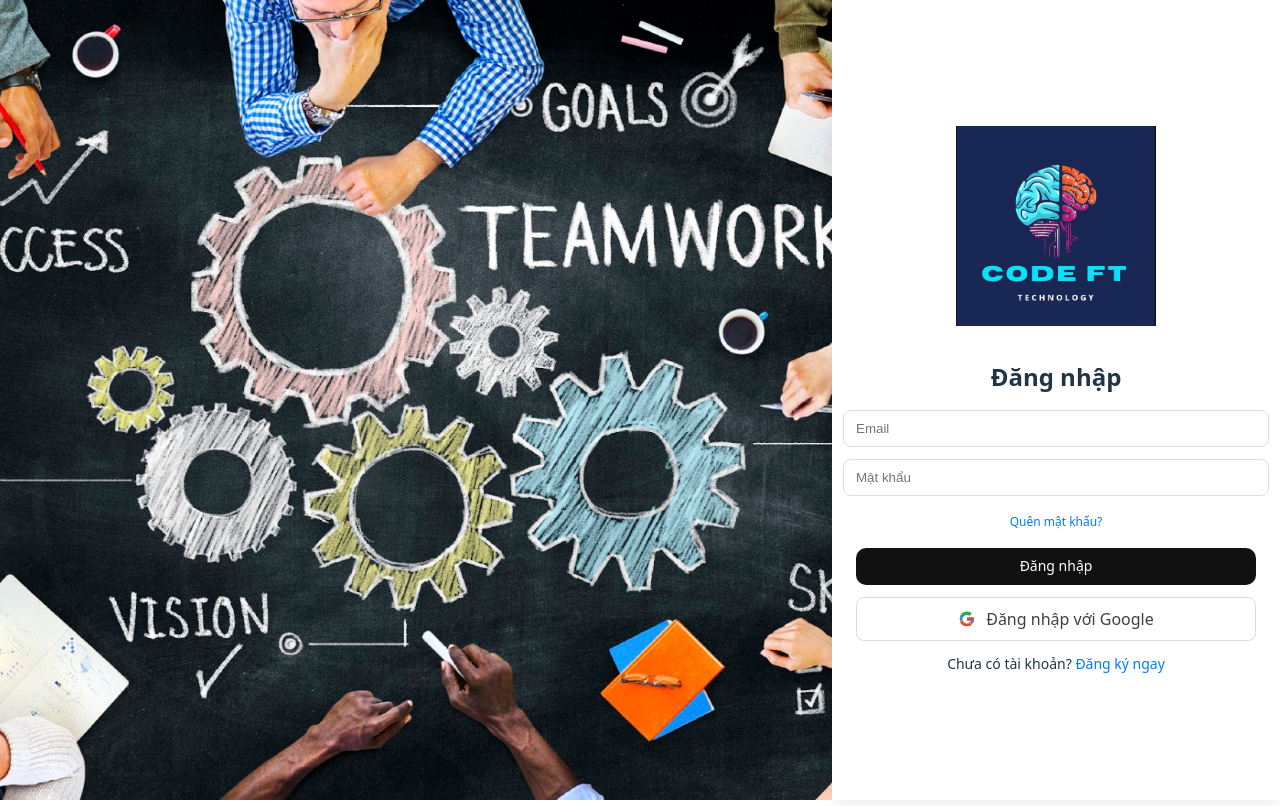
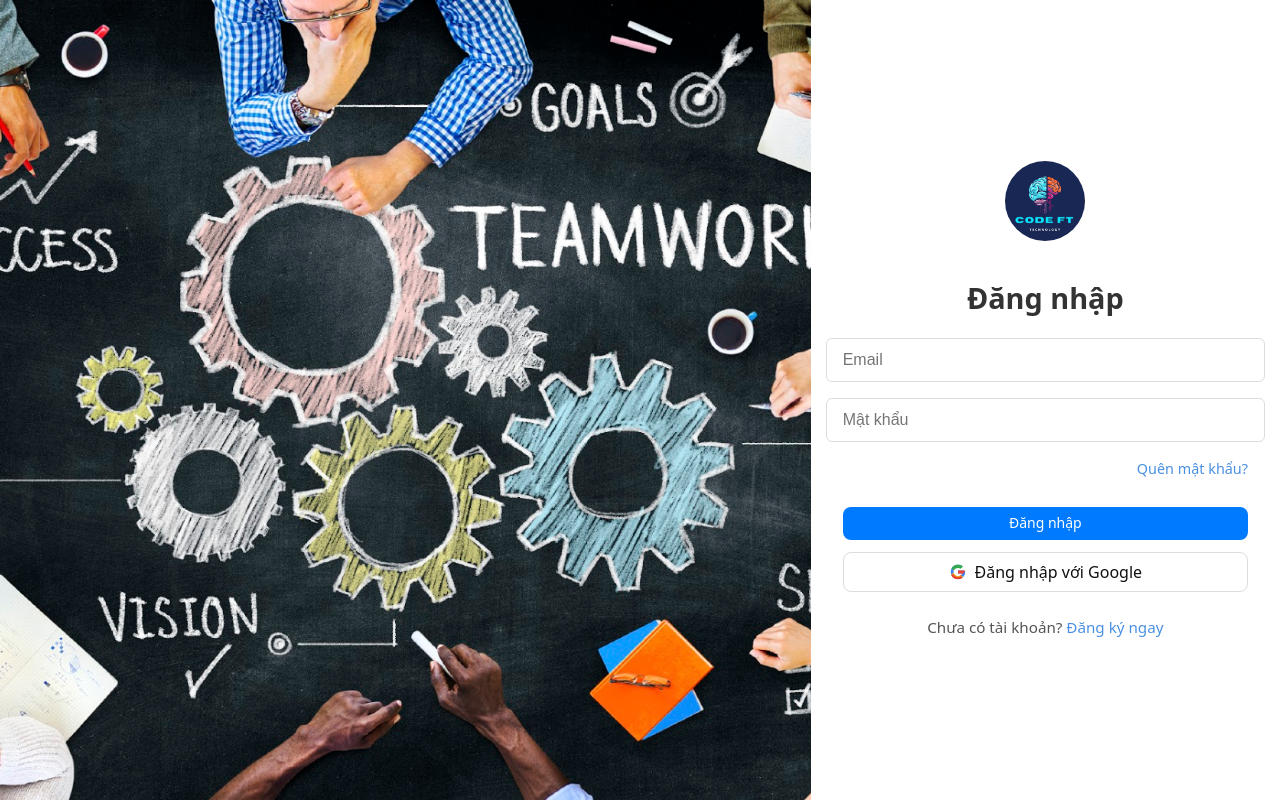
Before and after one commit to Qu-n-Ly-Internship/FE, a React (Vite) app: page /login in a window 1280 px wide. Built offline with nearby package versions, Linux system fonts and the light colour scheme; no server answers.

Commit message:
sửa lại đường bo viền

```diff
--- a/src/pages/auth/auth.css
+++ b/src/pages/auth/auth.css
@@ -1,132 +1,159 @@
-/* Shared styles for Login and Register pages */
+/* auth.css */
+
+/* Container chính */
 .auth-container {
   display: flex;
-  min-height: 100vh;
-  background: #f7f7f7;
+  height: 100vh;
+  width: 100%;
+  background: #f5f6fa;
 }
+
+/* Bên trái (ảnh) chiếm 2/3 */
 .auth-left {
-  flex: 1;
-  background: #e0e0e0;
+  flex: 2; /* 2 phần */
+  display: flex;
+  align-items: center;
+  justify-content: center;
+  overflow: hidden;
 }
+
 .auth-left img {
   width: 100%;
   height: 100%;
   object-fit: cover;
 }
+
+/* Bên phải (form login) chiếm 1/3 */
 .auth-right {
-  width: 400px;
+  flex: 1; /* 1 phần */
   background: #fff;
-  padding: 40px 24px;
-  box-shadow: 0 0 15px rgba(0, 0, 0, 0.1);
+  padding: 3rem 2rem;
   display: flex;
   flex-direction: column;
-  justify-content: center; /* center vertical content */
-  align-items: center; /* center horizontal content */
-  text-align: center; /* center text inside box */
-  padding-top: 40px;
+  align-items: center;
+  justify-content: center;
+
+  /* ❌ Bỏ viền + bo góc + bóng */
+  border: none;
+  border-radius: 0;
+  box-shadow: none;
 }
-.auth-logo {
-  text-align: center;
-  margin-bottom: 16px;
+
+/* Logo */
+.auth-logo img {
+  width: 80px;
+  height: 80px;
+  border-radius: 50%;
+  margin-bottom: 1rem;
 }
-.auth-logo img {
-  width: 200px;
-  height: 200px;
+
+/* Tiêu đề */
+.auth-title {
+  font-size: 1.8rem;
+  font-weight: bold;
+  margin-bottom: 1.5rem;
+  color: #333;
 }
-.auth-title {
-  font-size: 24px;
-  margin-bottom: 20px;
-  text-align: center;
-}
-.auth-alert {
-  color: #dc3545;
-  font-size: 14px;
-  margin-bottom: 12px;
-  padding: 8px 12px;
-  background: #f8d7da;
-  border-radius: 4px;
-}
+
+/* Input */
 .auth-input {
   width: 100%;
-  padding: 10px 12px;
+  padding: 0.75rem 1rem;
+  margin-bottom: 1rem;
   border: 1px solid #ddd;
-  border-radius: 8px;
-  margin-bottom: 12px;
+  border-radius: 6px;
+  font-size: 1rem;
 }
-.auth-inline-error {
-  color: #dc3545;
-  font-size: 12px;
-  margin-top: -8px;
-  margin-bottom: 12px;
+
+.auth-input:disabled {
+  background: #f1f1f1;
 }
-.auth-link-row {
-  text-align: center; /* center helper links */
-  margin-bottom: 16px;
+
+/* Nút */
+.btn {
+  width: 100%;
+  padding: 0.75rem 1rem;
+  margin-top: 0.75rem;
+  border: none;
+  border-radius: 6px;
+  cursor: pointer;
+  font-size: 1rem;
+  transition: 0.2s;
 }
-.auth-link {
-  font-size: 12px;
-  color: #007bff;
-  text-decoration: none;
-}
-.auth-footer {
-  font-size: 14px;
-  text-align: center;
-}
-.auth-right .btn {
-  width: 100%;
-  padding: 10px 12px;
-  border: 0;
-  border-radius: 10px;
-  cursor: pointer;
-  margin-bottom: 12px;
-}
-.auth-right .btn-primary {
-  background: #111;
+
+.btn-primary {
+  background: #4a90e2;
   color: #fff;
 }
-.auth-right .btn-primary:disabled,
-.auth-right .btn:disabled {
-  background: #ccc;
-  color: #fff;
-  cursor: not-allowed;
-}
-.auth-right .btn-outline {
-  background: #fff;
-  color: #111;
-  border: 1px solid #ddd;
-}
-.auth-right .btn-success {
-  background: #28a745;
-  color: #fff;
-}
-.auth-right .btn-success:disabled {
-  background: #6c757d;
-  color: #fff;
-}
-.link-button {
-  color: #007bff;
-  cursor: pointer;
+
+.btn-primary:hover {
+  background: #357ab8;
 }
 
-/* Polished Google button */
+.btn-outline {
+  background: #fff;
+  border: 1px solid #ccc;
+  color: #333;
+}
+
+.btn-outline:hover {
+  background: #f9f9f9;
+}
+
+/* Google button */
 .google-btn {
   display: flex;
   align-items: center;
   justify-content: center;
-  gap: 10px;
-  padding: 10px 14px;
-  border: 1px solid #dadce0 !important;
-  background: #fff !important;
-  color: #3c4043 !important;
-  border-radius: 8px !important;
-  transition: box-shadow 0.2s ease, transform 0.02s ease;
+  gap: 8px;
 }
-.google-btn:hover {
-  box-shadow: 0 1px 3px rgba(60, 64, 67, 0.3), 0 4px 8px rgba(60, 64, 67, 0.15);
-}
-.google-btn:active {
-  transform: translateY(0.5px);
-}
+
 .google-icon {
   display: inline-block;
 }
+
+/* Link quên mật khẩu */
+.auth-link-row {
+  width: 100%;
+  display: flex;
+  justify-content: flex-end;
+  margin-bottom: 1rem;
+}
+
+.auth-link {
+  font-size: 0.9rem;
+  color: #4a90e2;
+  text-decoration: none;
+}
+
+.auth-link:hover {
+  text-decoration: underline;
+}
+
+/* Alert */
+.auth-alert {
+  width: 100%;
+  background: #ffe0e0;
+  color: #d9534f;
+  padding: 0.75rem 1rem;
+  margin-bottom: 1rem;
+  border-radius: 6px;
+  text-align: center;
+}
+
+/* Footer */
+.auth-footer {
+  margin-top: 1.5rem;
+  font-size: 0.95rem;
+  color: #555;
+}
+
+.link-button {
+  color: #4a90e2;
+  cursor: pointer;
+  font-weight: 500;
+}
+
+.link-button:hover {
+  text-decoration: underline;
+}
```
